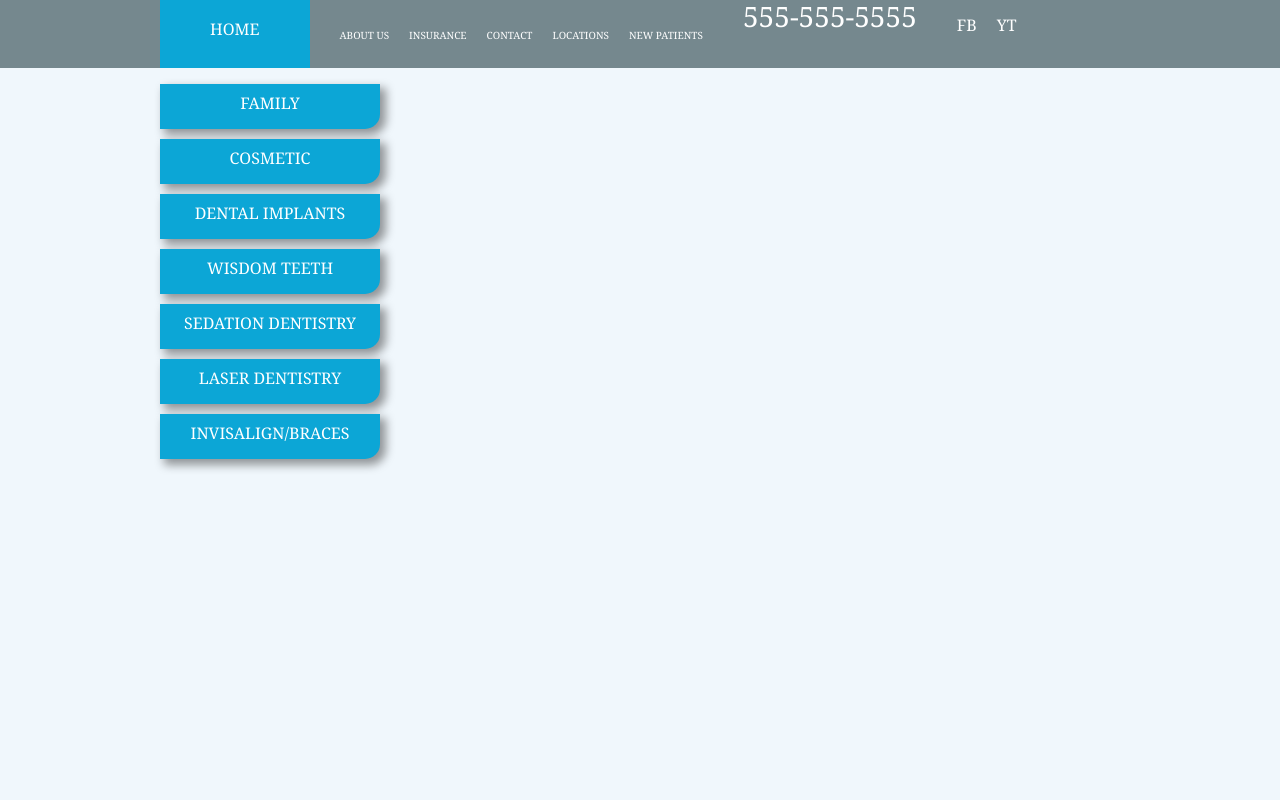
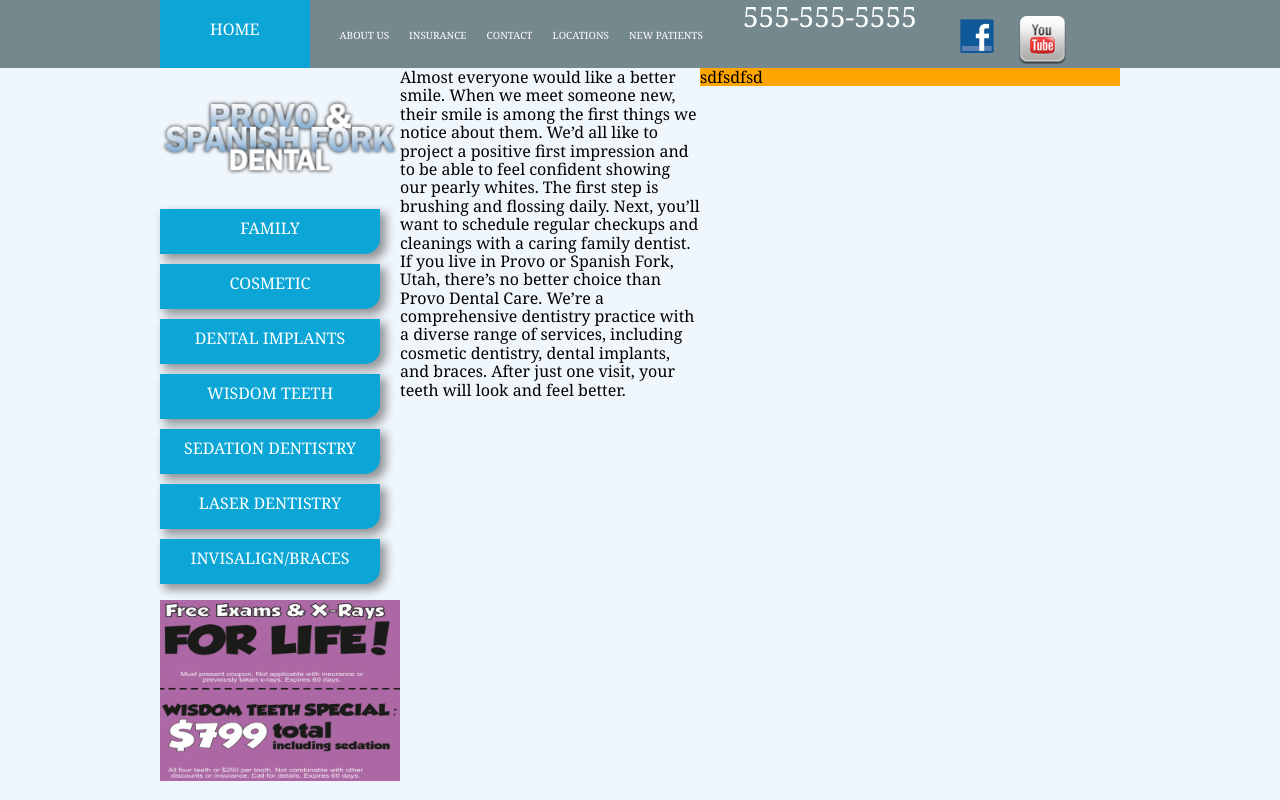
Before and after one commit to thuongvu/CSSPractice, a website: page dental/index.html in a window 1280 px wide. Drawn offline with nearby package versions, Linux system fonts and the light colour scheme.

Commit message:
cf working on main content area

```diff
--- a/dental/dental.css
+++ b/dental/dental.css
@@ -1,6 +1,36 @@
+/**
+ * For modern browsers
+ * 1. The space content is one way to avoid an Opera bug when the
+ *    contenteditable attribute is included anywhere else in the document.
+ *    Otherwise it causes space to appear at the top and bottom of elements
+ *    that are clearfixed.
+ * 2. The use of `table` rather than `block` is only necessary if using
+ *    `:before` to contain the top-margins of child elements.
+ */
+.cf:before,
+.cf:after {
+    content: " "; /* 1 */
+    display: table; /* 2 */
+}
+
+.cf:after {
+    clear: both;
+}
+
+/**
+ * For IE 6/7 only
+ * Include this rule to trigger hasLayout and contain floats.
+ */
+.cf {
+    *zoom: 1;
+}
+
 body {
 	background: #f0f7fc;
 	font-family: Georgia, serif;
+}
+img {
+	width: 100%;
 }
 .nav-wrapper {
 	width: 100%;
@@ -46,6 +76,9 @@ nav li {
 nav .nav-phone {
 	font-size: 28px;
 }
+/*nav li .socialIcon {
+	padding-left: -10px;
+}*/
 
 aside {
 	width: 240px;
@@ -65,5 +98,23 @@ aside li {
 	border-bottom-right-radius: 15px;
 	box-shadow: 5px 5px 10px 1px rgba(0, 0, 0, .4);
 	text-align: center;
+}
 
+aside .logo {
+	margin: 30px 0 30px;
 }
+
+section {
+	width: 720px;
+	/*background-color: blue;*/
+	float: left;
+}
+.info {
+	float: left;
+	width: 300px;
+}
+.schedule {
+	float: right;
+	width: 420px;
+	background-color: orange;
+}
--- a/dental/index.html
+++ b/dental/index.html
@@ -23,14 +23,17 @@
 				</div>
 				<div>
 					<ul>
-						<li>FB</li>
-						<li>YT</li>
+						<li class="socialIcon"><img src="images/facebook_icon_small.png"></img></li>
+						<li class="socialIcon"><img src="images/youtube.png"></img></li>
 					</ul>
 				</div>
 			</nav>
 		</div>
 		<div class="page">
 			<aside>
+					<div class="logo">
+						<img src="images/pdc_logo.png"></img>
+					</div>
 					<ul>
 						<li class="blue">family</li>
 						<li class="blue">cosmetic</li>
@@ -40,10 +43,20 @@
 						<li class="blue">laser dentistry</li>
 						<li class="blue">invisalign/braces</li>
 					</ul>
+					<div class="sidebar-images">
+						<img src="images/Coupon-300x226.png"></img>
+					</div>
 			</aside>
-			<article>
-				<!-- dfsdf -->
-			</article>
+			<section class="container cf">
+
+				<article class="info">
+					Almost everyone would like a better smile. When we meet someone new, their smile is among the first things we notice about them. We’d all like to project a positive first impression and to be able to feel confident showing our pearly whites. The first step is brushing and flossing daily. Next, you’ll want to schedule regular checkups and cleanings with a caring family dentist. If you live in Provo or Spanish Fork, Utah, there’s no better choice than Provo Dental Care. We’re a comprehensive dentistry practice with a diverse range of services, including cosmetic dentistry, dental implants, and braces. After just one visit, your teeth will look and feel better.
+				</article>
+				<article class="schedule">
+					sdfsdfsd
+				</article>
+
+			</section>
 
 		</div>
 	</body>
```
Also changed, not shown: dental/images/Coupon-300x226.png (added), dental/images/facebook_icon_small.png (added), dental/images/pdc_logo.png (added), dental/images/youtube.png (added).
